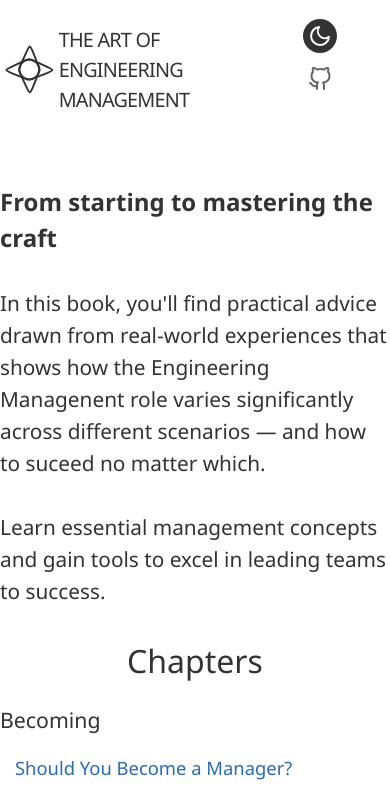
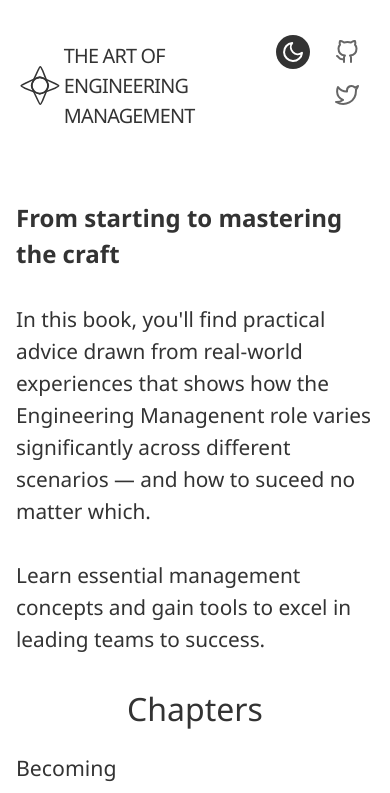
Before and after one commit to JampaUchoa/the-art-of-engineering-management, a Next.js app: page / in a window 390 px wide. Shown: the top 793 px of the page. Built offline with nearby package versions, Linux system fonts and the light colour scheme.

Commit message:
mobile compat

```diff
--- a/src/app/_components/chapter-footer.tsx
+++ b/src/app/_components/chapter-footer.tsx
@@ -1,7 +1,7 @@
 export default function ChapterFooter() {
     return (
         <div>
-            <p>This book is a <em>Work in progress</em> and it can become much better with your support!</p>
+            <p>This book is a <em>work in progress</em> and it can become much better with your support!</p>
             <ul>
                 <li>Consider starring this repo to receive the release updates.  <img src="https://img.shields.io/github/stars/JampaUchoa/the-art-of-engineering-management" alt="GitHub Repo stars" /></li>
                 <li>Contributions are welcome! Feel free to open any <a href="https://github.com/JampaUchoa/the-art-of-engineering-management/issues">issues</a> for ideas, feedback, or questions.</li>
--- a/src/app/_components/header/header.scss
+++ b/src/app/_components/header/header.scss
@@ -5,6 +5,7 @@
     align-items: center;
     .side-links{
         font-size: 1.5em;
+        text-align: right;
         svg{
             margin: 0 10px;
             padding: 5px;
@@ -14,6 +15,7 @@
             color: var(--background);
             background-color: var(--primary-text);
             border-radius: 50%;
+            cursor: pointer;
         }
     }
     .logo{
--- a/src/app/_components/header/header.tsx
+++ b/src/app/_components/header/header.tsx
@@ -2,15 +2,18 @@
 import Link from "next/link";
 import Logo from "@/logo";
 import "./header.scss";
-import { FiGithub, FiMoon, FiSun } from "react-icons/fi";
+import { FiGithub, FiMoon, FiSun, FiTwitter } from "react-icons/fi";
 import { useEffect, useState } from "react";
 const Header = () => {
 
-  const [theme, setTheme] = useState(localStorage.getItem('theme'));
+  const defaultTheme = typeof window !== 'undefined' ? window.localStorage.getItem('theme') : null;
+  const [theme, setTheme] = useState(defaultTheme);
+
   useEffect(() => {
+    if (typeof window === 'undefined') return;
     if (!theme) {
       const defaultTheme = preferedTheme();
-      localStorage.setItem('theme', defaultTheme);
+      window.localStorage.setItem('theme', defaultTheme);
       document.documentElement.classList.add(defaultTheme);
     } else {
       document.documentElement.classList.add(theme);
@@ -22,9 +25,9 @@ const Header = () => {
   }
 
   function toggleDarkMode() {
-    const currentTheme = localStorage.getItem('theme') || preferedTheme();
+    const currentTheme = window.localStorage.getItem('theme') || preferedTheme();
     const newTheme = currentTheme === 'dark' ? 'light' : 'dark';
-    localStorage.setItem('theme', newTheme);
+    window.localStorage.setItem('theme', newTheme);
     document.documentElement.classList.remove(currentTheme);
     document.documentElement.classList.add(newTheme);
     setTheme(newTheme)
@@ -45,7 +48,12 @@ const Header = () => {
           <FiSun className="sun" onClick={toggleDarkMode} /> :
           <FiMoon className="moon" onClick={toggleDarkMode} />
         }
+        <a href="https://github.com/JampaUchoa/the-art-of-engineering-management" target="_blank" rel="noopener noreferrer">
         <FiGithub />
+        </a>
+        <a href="https://twitter.com/jampauchoa" target="_blank" rel="noopener noreferrer">
+        <FiTwitter />
+        </a>
       </div>
     </div>
   );
--- a/src/app/chapters/[slug]/page.scss
+++ b/src/app/chapters/[slug]/page.scss
@@ -1,8 +1,6 @@
 
 
 article {
-    padding: 20px;
-    border-radius: 5px;
     max-width: 88ch;
     margin: 0 auto;
 }
@@ -12,7 +10,6 @@ article {
     line-height: var(--line-height);
     color: var(--primary-text);
     margin: 0 auto;
-    padding: 2rem 1rem 0;
     font-size: 1.15rem;
 }
 
@@ -136,7 +133,6 @@ article {
 @media (max-width: 768px) {
     .book-content {
         font-size: 1rem;
-        padding: 1rem;
     }
 
     .book-content h1 {
--- a/src/app/chapters/[slug]/page.tsx
+++ b/src/app/chapters/[slug]/page.tsx
@@ -41,7 +41,7 @@ export async function generateMetadata(props: Params): Promise<Metadata> {
     return notFound();
   }
 
-  const title = `${post.title} | The art of Engineering Management}`;
+  const title = `${post.title} | The Art of Engineering Management}`;
 
   return {
     title,
--- a/src/app/globals.scss
+++ b/src/app/globals.scss
@@ -34,4 +34,11 @@ body {
     display: grid;
     grid-template-rows: auto 1fr auto;
     min-height: 100vh;
+    padding: 2rem 1rem 0;
 }
+
+@media (max-width: 768px) {
+    body{
+        padding: 1rem;
+    }
+}
```
